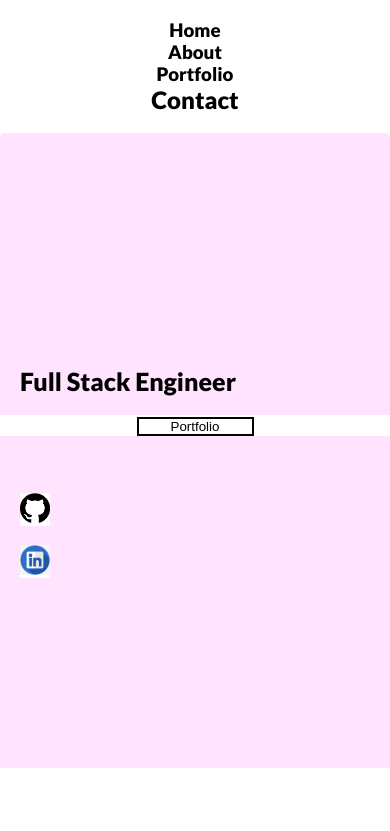
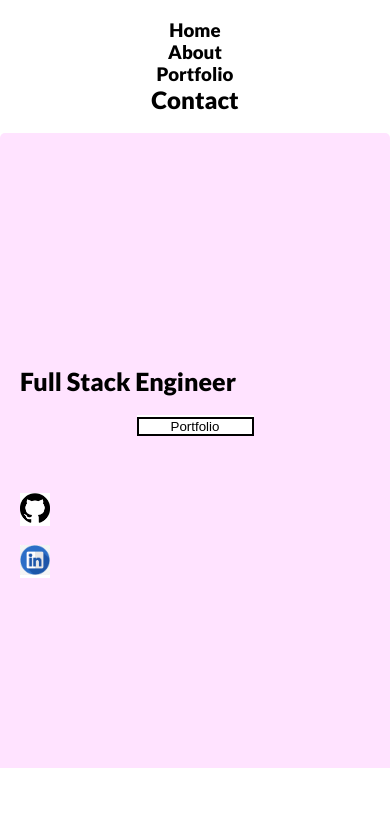
Before and after one commit to TaylorWill94/taylor-will-portfolio, a React (Create React App) app: page / in a window 390 px wide. Shown: the top 831 px of the page. Built offline with nearby package versions, Linux system fonts and the light colour scheme.

Commit message:
Media Queries CSS Styling

```diff
--- a/src/App.css
+++ b/src/App.css
@@ -17,7 +17,6 @@
 /* // MEDIA QUERIES FOR SMALL SCREENS // */
 
 @media screen and (min-width: 376px) {
-
   .App {
     display: grid;
     grid-template-columns: 1fr;
@@ -85,6 +84,10 @@
   }
 
   /* // PORTFOLIO BUTTON STYLING // */
+
+    .portfolio-sec-btn {
+    background-color: rgb(255, 227, 255)
+  }
 
   .portfolio-btn {
     padding: 15px;
@@ -224,7 +227,6 @@
     width: 30%;
     background: rgb(255, 227, 255);
     border-radius: 5px;
-
   }
   .tech-info {
     border: 1px solid black;
@@ -266,9 +268,7 @@
   }
 }
 
-
 @media screen and (min-width: 798px) {
-
   .App {
     display: grid;
     grid-template-columns: 1fr;
@@ -338,7 +338,7 @@
   /* // PORTFOLIO BUTTON STYLING // */
 
   .portfolio-sec-btn {
-    margin-left: 45%;
+    margin-left: 38%;
     background-color: rgb(255, 227, 255);
   }
 
@@ -483,7 +483,6 @@
     width: 30%;
     background: rgb(255, 227, 255);
     border-radius: 5px;
-
   }
   .tech-info {
     border: 1px solid black;
@@ -526,7 +525,6 @@
 }
 
 @media screen and (min-width: 987px) {
-
   .App {
     display: grid;
     grid-template-columns: 1fr;
@@ -596,7 +594,7 @@
   /* // PORTFOLIO BUTTON STYLING // */
 
   .portfolio-sec-btn {
-    margin-left: 39%;
+    margin-left: 38%;
     background-color: rgb(255, 227, 255);
   }
 
@@ -744,7 +742,6 @@
     width: 30%;
     background: rgb(255, 227, 255);
     border-radius: 5px;
-
   }
   .tech-info {
     border: 1px solid black;
@@ -787,7 +784,6 @@
 }
 
 @media screen and (min-width: 1278px) {
-
   .App {
     display: grid;
     grid-template-columns: 1fr;
@@ -1006,7 +1002,6 @@
     width: 30%;
     background: rgb(255, 227, 255);
     border-radius: 5px;
-
   }
   .tech-info {
     border: 1px solid black;
--- a/src/components/Home.js
+++ b/src/components/Home.js
@@ -85,6 +85,7 @@ function Home() {
         </a>
         <br />
         <br />
+        <br />
         <h5>
           Budget Bae is an application that helps you to organize and keep track
           of your finances.
```
